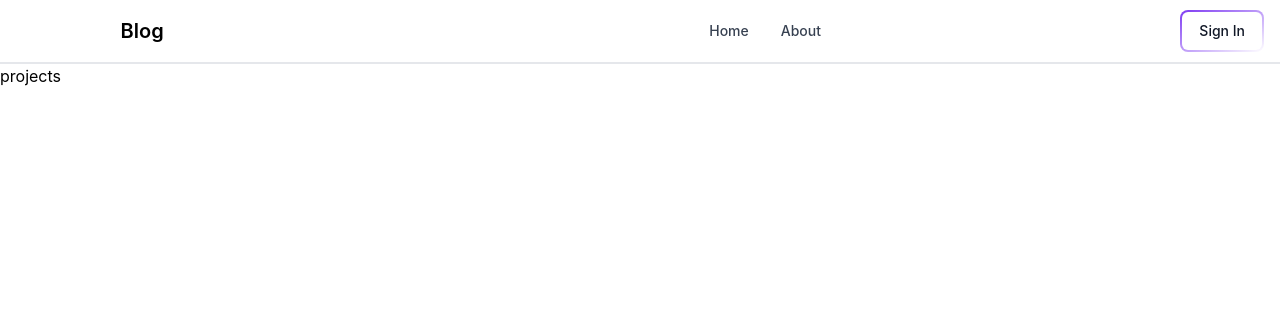
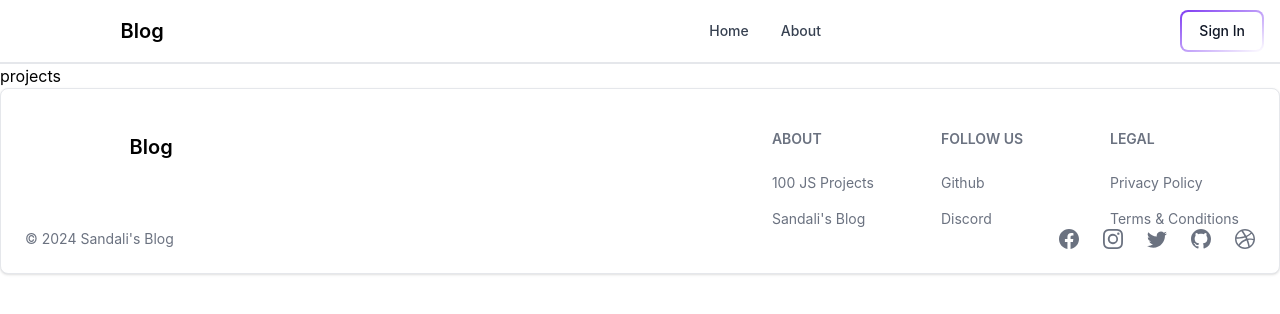
Before and after one commit to kavindyadesilvasandali/mern-blog, a React (Vite) app in the folder client/: page /projects in a window 1280 px wide. Shown: the top 314 px of the page. Built offline with nearby package versions, Linux system fonts and the light colour scheme.

Commit message:
create and add footer component

```diff
--- a/client/src/App.jsx
+++ b/client/src/App.jsx
@@ -8,6 +8,7 @@
 
 import React from 'react'
 import Header from './components/Header'
+import Footer from './components/Footer'
 
 export default function App() {
 
@@ -24,6 +25,7 @@
         <Route path="/projects" element={<Projects />} />
 
       </Routes>
+      <Footer/>
     </BrowserRouter>
   )
 }
--- /dev/null
+++ b/client/src/components/Footer.jsx
@@ -0,0 +1,89 @@
+import React from 'react'
+import {Footer} from 'flowbite-react';
+import { Link } from 'react-router-dom';
+import {BsFacebook, BsInstagram, BsTwitter, BsGithub, BsDribbble} from 'react-icons/bs';
+
+
+export default function FooterCom() {
+  return (
+    <Footer container className='border border-t-8 border-teal-500'>
+        <div className='w-full max-w-7xl mx-auto'>
+            <div className='grid w-full justify-between sm:flex md:grid-flow-cols-1'>
+                <div className='mt-5'>
+                <Link
+                   to='/'
+                   className='self-center whitespace-nowrap text-lg sm:text-xl font-semibold dark:text-white'
+                >
+                   <span className='px-2 py-1 bg-gradient-to-r from-indigo-500 via-purple-500 to-pink-500 rounded-lg text-white'>
+                   Sandali's
+                   </span>
+                   Blog
+                </Link>
+                </div>
+                <div className='grid grid-cols-2 gap-8 mt-4 sm:grid-cols-3 sm:gap-6'>
+                   <div>
+                   <Footer.Title title='About'/>
+                    <Footer.LinkGroup col>
+                        <Footer.Link
+                        href='https://www.100jsprojects.com'
+                        target='blank'
+                        rel='noopeber noreferrer'>
+                            100 JS Projects
+                        </Footer.Link>
+                        <Footer.Link
+                        href='/about'
+                        target='_blank'
+                        rel='noopeber noreferrer'>
+                            Sandali's Blog
+                        </Footer.Link>
+                    </Footer.LinkGroup>
+                   </div>
+
+                   <div>
+                   <Footer.Title title='Follow Us'/>
+                    <Footer.LinkGroup col>
+                        <Footer.Link
+                        href='https://www.github.com/kavindyadesilvasandali'
+                        target='blank'
+                        rel='noopeber noreferrer'>
+                            Github
+                        </Footer.Link>
+                        <Footer.Link
+                        href='#'
+                        >
+                           Discord
+                        </Footer.Link>
+                    </Footer.LinkGroup>
+                   </div>
+
+                   <div>
+                   <Footer.Title title='Legal'/>
+                    <Footer.LinkGroup col>
+                        <Footer.Link
+                        href='#'
+                        >
+                           Privacy Policy
+                        </Footer.Link>
+                        <Footer.Link
+                        href='#'
+                        >
+                          Terms & Conditions
+                        </Footer.Link>
+                    </Footer.LinkGroup>
+                   </div>
+                </div>
+            </div>
+            <div className='w-full sm:flex sm:items-center sm:justify-between'>
+                <Footer.Copyright href='#' by="Sandali's Blog" year={new Date().getFullYear()}/>
+                <div className='flex gap-6 sm:mt-4 sm:justify-center'>
+                    <Footer.Icon href='#' icon={BsFacebook}/>
+                    <Footer.Icon href='#' icon={BsInstagram}/>
+                    <Footer.Icon href='#' icon={BsTwitter}/>
+                    <Footer.Icon href='https://www.github.com/kavindyadesilvasandali' icon={BsGithub}/>
+                    <Footer.Icon href='#' icon={BsDribbble}/>
+                </div>
+            </div>
+        </div>
+    </Footer>
+  )
+}
```
